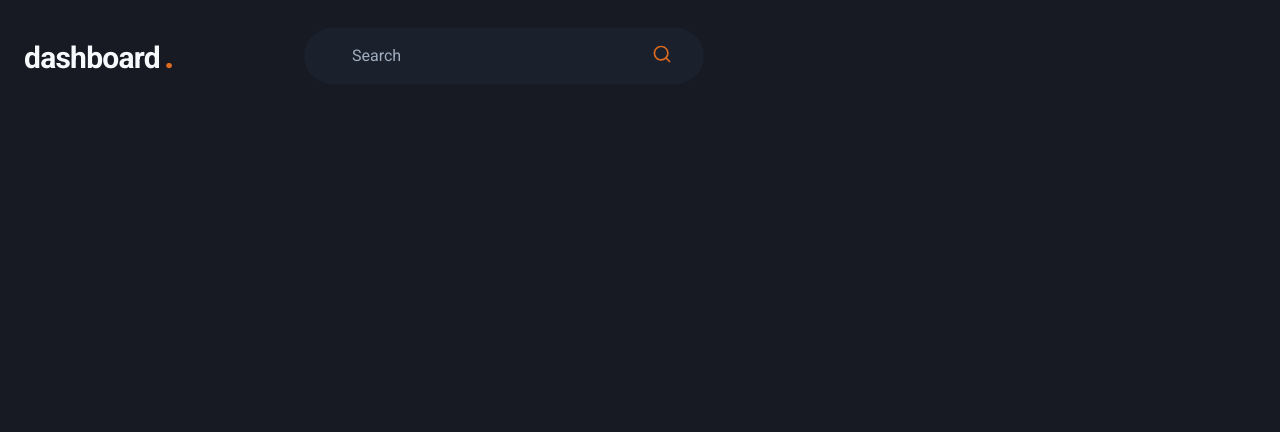
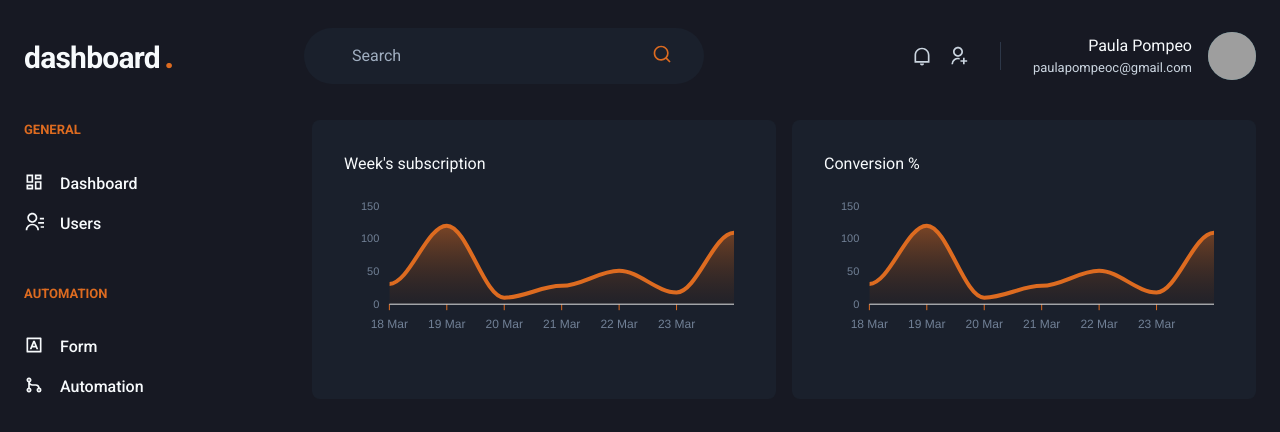
Before and after one commit to paulapompeo/dashboard, a Next.js app: page /dashboard in a window 1280 px wide. Shown: the top 432 px of the page. Built offline with nearby package versions, Linux system fonts and the light colour scheme; grey boxes are pictures that could not be loaded.

Commit message:
creates sidebar, header and graphs

```diff
--- a/src/components/Header.tsx
+++ b/src/components/Header.tsx
@@ -1,5 +1,5 @@
-import { Flex, Input, Text, Icon } from "@chakra-ui/react"
-import { RiSearchLine } from "react-icons/ri"
+import { Flex, Input, Text, Icon, HStack, Box, Avatar } from "@chakra-ui/react"
+import { RiNotificationLine, RiSearchLine, RiUserAddLine } from "react-icons/ri"
 
 export function Header() {
   return (
@@ -51,6 +51,43 @@ export function Header() {
           color="orange.500"
         />
       </Flex>
+
+      <Flex
+        align="center"
+        ml="auto"
+      >
+        <HStack
+          spacing="4"
+          mx="8"
+          pr="8"
+          py="1"
+          color="gray.300"
+          borderRightWidth={1}
+          borderColor="gray.700"
+        >
+          <Icon as={RiNotificationLine} fontSize={20} />
+          <Icon as={RiUserAddLine} fontSize={20} />
+        </HStack>
+
+        <Flex
+          align="center"
+        >
+          <Box mr="4" textAlign="right">
+            <Text>
+              Paula Pompeo
+            </Text>
+            <Text color="gray.300" fontSize="small">
+              paulapompeoc@gmail.com
+            </Text>
+          </Box>
+
+          <Avatar
+            size="md"
+            name="Paula Pompeo"
+            src="https://avatars.githubusercontent.com/u/47497767?v=4"
+          />
+        </Flex>
+      </Flex>
     </Flex>
   )
 }
--- /dev/null
+++ b/src/components/Sidebar.tsx
@@ -0,0 +1,41 @@
+import { Box, Stack, Text, Link, Icon } from "@chakra-ui/react";
+import { RiContactsLine, RiDashboardLine, RiGitMergeLine, RiInputMethodLine } from "react-icons/ri";
+
+export function Sidebar() {
+  return (
+    <Box as="aside" w="64" mr="8" >
+      <Stack spacing="12" align="flex-start">
+        <Box>
+          <Text fontWeight="bold" color="orange.500" fontSize="small">
+            GENERAL
+          </Text>
+          <Stack spacing="4" mt="8" align="stretch">
+            <Link display="flex">
+              <Icon as={RiDashboardLine} fontSize="20" />
+              <Text ml="4" fontWeight="medium">Dashboard</Text>
+            </Link>
+            <Link display="flex">
+              <Icon as={RiContactsLine} fontSize="20" />
+              <Text ml="4" fontWeight="medium">Users</Text>
+            </Link>
+          </Stack>
+        </Box>
+        <Box>
+          <Text fontWeight="bold" color="orange.500" fontSize="small">
+            AUTOMATION
+          </Text>
+          <Stack spacing="4" mt="8" align="stretch">
+            <Link display="flex">
+              <Icon as={RiInputMethodLine} fontSize="20" />
+              <Text ml="4" fontWeight="medium">Form</Text>
+            </Link>
+            <Link display="flex">
+              <Icon as={RiGitMergeLine} fontSize="20" />
+              <Text ml="4" fontWeight="medium">Automation</Text>
+            </Link>
+          </Stack>
+        </Box>
+      </Stack>
+    </Box>
+  )
+}
--- a/src/pages/dashboard.tsx
+++ b/src/pages/dashboard.tsx
@@ -1,7 +1,94 @@
+import { Box, Flex, SimpleGrid, Text, theme } from "@chakra-ui/react";
+import dynamic from "next/dynamic"
 import { Header } from "../components/Header";
+import { Sidebar } from "../components/Sidebar";
+
+// lazyloading -> sem passar na camada backend next
+// somente carrega pelo browser
+const Chart = dynamic(() => import("react-apexcharts"), {
+  ssr: false
+})
+
+const options = {
+  chart: {
+    toolbar: {
+      show: false
+    },
+    zoom: {
+      enabled: false,
+    },
+    stroke: {
+      width: 6
+    },
+    foreColor: theme.colors.gray[500],
+  },
+  grid: {
+    show: false
+  },
+  dataLabels: {
+    enabled: false
+  },
+  tooltip: {
+    enabled: false
+  },
+  colors: [theme.colors.orange[500], ' #546E7A', '#E91E63'],
+  xaxis: {
+    type: 'datetime',
+    axisBordercolor: { color: theme.colors.orange[500] },
+    axisTicks: { color: theme.colors.orange[500] },
+    categories: [
+      '2022-03-18T00:00:00.000Z',
+      '2022-03-19T00:00:00.000Z',
+      '2022-03-20T00:00:00.000Z',
+      '2022-03-21T00:00:00.000Z',
+      '2022-03-22T00:00:00.000Z',
+      '2022-03-23T00:00:00.000Z',
+      '2022-03-24T00:00:00.000Z',
+    ]
+  },
+  fill: {
+    opacity: 0.3,
+    type: 'gradient',
+    gradient: {
+      shade: 'dark',
+      opacityFrom: 0.7,
+      opacityTo: 0.3
+    }
+  }
+}
+
+const series = [
+  { name: "series1", data: [31, 120, 10, 28, 51, 18, 109] }
+]
 
 export default function Dashboard() {
   return (
-    <Header />
+    <Flex direction="column" h="100vh">
+      <Header />
+
+      <Flex w="100%" my="6" maxWidth={1480} mx="auto" px="6">
+        <Sidebar />
+
+        <SimpleGrid flex="1" gap="4" minChildWidth="320px">
+          <Box
+            p="8"
+            bg="gray.800"
+            borderRadius={8}
+            pb="4"
+          >
+            <Text>Week's subscription</Text>
+            <Chart type="area" height={160} options={options} series={series} />
+          </Box>
+          <Box
+            p="8"
+            bg="gray.800"
+            borderRadius={8}
+          >
+            <Text>Conversion %</Text>
+            <Chart type="area" height={160} options={options} series={series} />
+          </Box>
+        </SimpleGrid>
+      </Flex>
+    </Flex>
   )
 }
```
Also changed, not shown: package.json (+22 -6 lines), 1 other file (tests, documents, lock files or other folders).
